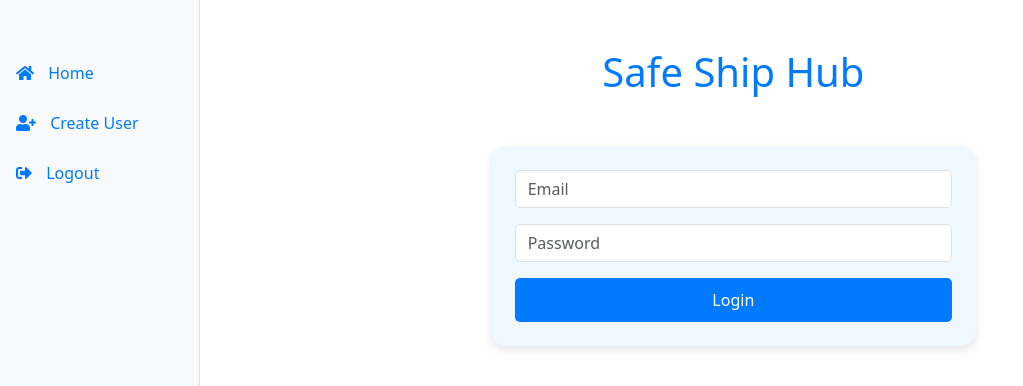
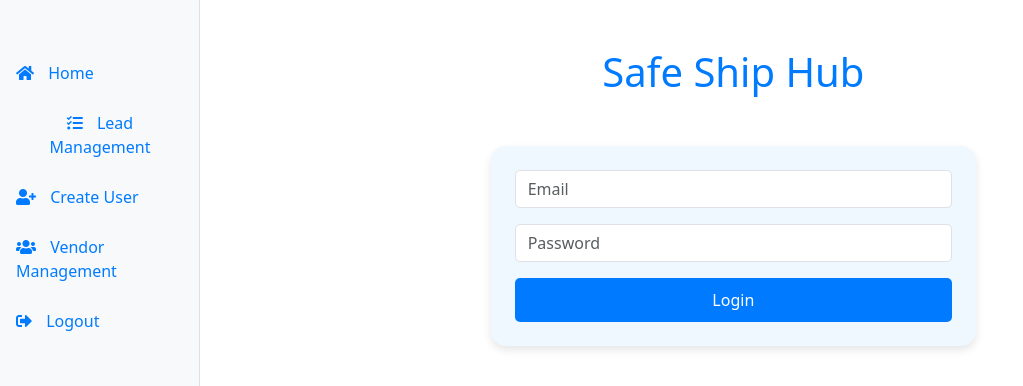
Before and after one commit to ahndawn/safeshipleads, a React app in the folder client/: page /login in a window 1280 px wide. Shown: the top 386 px of the page, without its empty margins (0-1023 px from the left). Built offline with nearby package versions, Linux system fonts and the light colour scheme; sample sign-in values are in the browser's storage.

Commit message:
update css

```diff
--- a/client/src/components/sidebar/Sidebar.css
+++ b/client/src/components/sidebar/Sidebar.css
@@ -27,6 +27,32 @@
   .main-content {
     margin-left: 200px; /* Adjust this value based on the width of your sidebar */
   }
+  .highlighted {
+    background-color: #e4eef6; /* Highlight color for active dropdown */
+  }
+
+  .dropdown-menu {
+    list-style: none;
+    padding-left: 30px; /* Indent dropdown items */
+    display: none; /* Initially hidden */
+    position: static;
+    background-color: transparent;
+    border: none;/* Ensure normal document flow */
+  }
+
+  .nav-item .highlighted + .dropdown-menu.show {
+    display: block; /* Show dropdown */
+  }
+
+  .dropdown-menu li a {
+    color: #007bff;
+    text-decoration: none; /* Spacing for dropdown items */
+  }
+
+  .dropdown-menu li a:hover {
+    color: #003a77;
+    text-shadow: #c4c4c4 1px 1px/* Darker shade for hover effect */
+  }
 
   /* Optional: Adjust the width of the sidebar */
   @media (min-width: 768px) {
--- a/client/src/components/sidebar/Sidebar.js
+++ b/client/src/components/sidebar/Sidebar.js
@@ -7,6 +7,7 @@ const Sidebar = () => {
   const navigate = useNavigate();
   const { isAuthenticated, updateAuth } = useContext(AuthContext);
   const [userRole, setUserRole] = useState(null);
+  const [showLeadManagementDropdown, setShowLeadManagementDropdown] = useState(false);
 
   useEffect(() => {
     if (isAuthenticated) {
@@ -29,6 +30,10 @@ const Sidebar = () => {
     navigate('/login');
   };
 
+  const toggleLeadManagementDropdown = () => {
+    setShowLeadManagementDropdown(!showLeadManagementDropdown);
+  };
+
   return (
     <nav className="col-md-2 d-none d-md-block bg-light sidebar">
       <div className="sidebar-sticky">
@@ -38,12 +43,35 @@ const Sidebar = () => {
               <i className="fas fa-home"></i> Home
             </Link>
           </li>
+{isAuthenticated && (
+  <li className="nav-item">
+    <button
+      className={`nav-link btn btn-link ${showLeadManagementDropdown ? 'highlighted' : ''}`}
+      onClick={toggleLeadManagementDropdown}
+    >
+      <i className="fas fa-tasks"></i> Lead Management
+    </button>
+    <ul className={`dropdown-menu ${showLeadManagementDropdown ? 'show' : ''}`}>
+      <li><Link to="/booked-deals">Booked Deals</Link></li>
+      <li><Link to="/duplicate-bad-leads">Duplicate / Bad Leads</Link></li>
+      <li><Link to="/call-uploads">Call Uploads</Link></li>
+    </ul>
+  </li>
+)}
+
           {userRole === 'admin' && (
-            <li className="nav-item">
+            <>
+              <li className="nav-item">
               <Link className="nav-link" to="/register">
                 <i className="fas fa-user-plus"></i> Create User
               </Link>
             </li>
+              <li className="nav-item">
+                <Link className="nav-link" to="/vendor-management">
+                  <i className="fas fa-users"></i> Vendor Management
+                </Link>
+              </li>
+            </>
           )}
           <li className="nav-item">
             {isAuthenticated ? (
```
